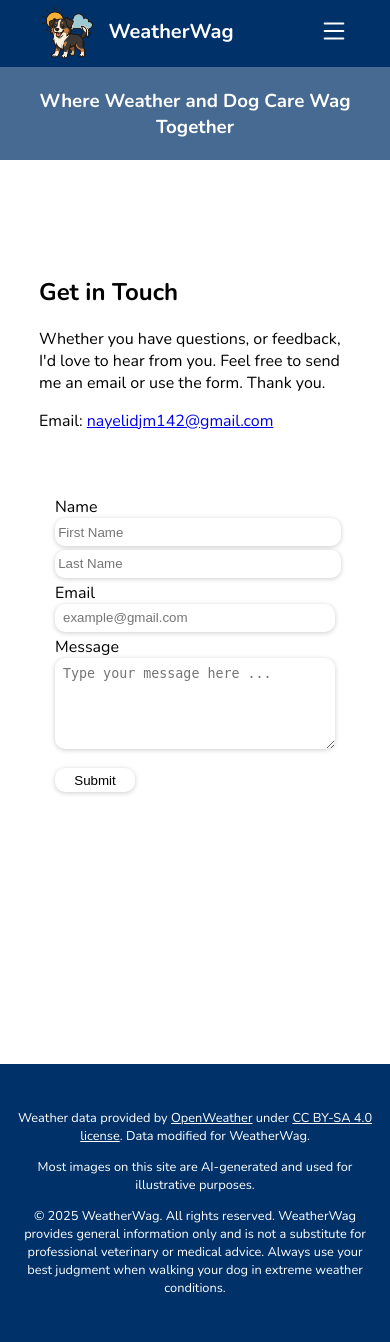
After one commit to nayelimdejesus/weatherwag, a Flask app: template templates/contact.html in a window 390 px wide. The commit adds this page. Run offline with Flask 3, Linux system fonts and the light colour scheme; the template is opened without the code that fills it, so the values that code supplies are empty.

Commit message:
feat(contact): create contact page with responsive layout

```diff
--- a/app.py
+++ b/app.py
@@ -429,6 +429,20 @@ def index():
         product_recom = product_recommendation,
     )
 
+@app.route("/about", methods=["GET"])
+def about():
+    # getting information from states.json
+    base_dir = os.path.abspath(os.path.dirname(__file__))
+    json_path = os.path.join(base_dir, 'data', 'states.json')
+
+    with open(json_path) as f:
+        all_states = json.load(f)
+
+    return render_template(
+        "about.html",
+        all_states = all_states,
+        body_class = 'about-bg'
+        )
 
 if __name__ in "__main__":
     app.run(debug=True, port=5001)
--- a/static/style.css
+++ b/static/style.css
@@ -237,7 +237,13 @@ nav {
     margin-top: 1rem;
   }
 }
-
+textarea{
+  padding: 8px;
+  border-radius: 10px;
+  margin-bottom: .2rem;
+  border:rgba(0, 0, 255, 0.25);
+  box-shadow: 0 1px 5px rgba(0, 0, 0, 0.2);
+}
  /* Input styling */
 input{
     border-radius: 10px;
@@ -307,7 +313,12 @@ button:hover{
   color: white;
 }
 
-
+#contact-submit{
+  width: 5rem;
+}
+.contact-btn{
+  margin-top: 1rem;
+}
 /* Desktop Navigation Links */
 .nav-links{
   display:flex;
@@ -880,7 +891,72 @@ select{
   text-align: center;
   margin-top: 20px;
 }
+#email{
+  width: auto;
+}
+.contact-card{
+    width: 100%;
+    background-color: rgba(255, 255, 255, 0.834);
+    max-width: 60%;
+    margin: 0 auto;
+    padding: 2rem 4rem;
+    text-align: left;
+    display: flex;
+    gap: 4rem;
+    border-radius: 10px;
+    margin-block: 5rem;
+}
+@media (max-width: 960px) {
+  .contact-card {
+    max-width: 60%;
+    display: flex;
+    flex-direction: column;
+    gap: 2rem;
+  }
+}
+@media (max-width: 403px) {
+  .contact-card {
+    width: 100%;
+    max-width: 80%;
+    padding: 1rem;
+    display: flex;
+    flex-direction: column;
+  }
+}
 
+.contact-section{
+  width: 100%;
+  max-width: 80%;
+  margin: 0 auto;
+}
+@media (max-width: 490px) {
+  .contact-section {
+    width: 100%;
+    max-width: 100%;
+
+  }
+}
+.contact-name{
+  display: flex;
+  gap: 1rem;
+}
+@media (max-width: 820px) {
+  .contact-name {
+  display: block;
+
+  }
+}
+
+#contact-input{
+  width: 100%;
+  padding-inline: .2rem;
+}
+.contact-form{
+   display:flex;
+   flex-direction: column;
+   padding: 1rem;
+   text-align: center;
+}
 .about-card{
   margin: 0 auto;
   margin-inline: 15rem;
@@ -918,3 +994,8 @@ footer{
     padding-block: 1rem;
   }
 }
+
+.contact-form div,
+.contact-form label{
+  text-align: left;
+}
--- /dev/null
+++ b/templates/contact.html
@@ -0,0 +1,28 @@
+{% extends "base.html" %}
+
+{% block content %}
+<div class = "contact-card">
+    <div class = "contact-section">
+        <h2> Get in Touch </h2>
+        <p>Whether you have questions, or feedback, I'd love to hear from you. Feel free to send me an email or use the form. Thank you.</p>
+        <p>Email: <a href="mailto:nayelidjm142@gmail.com">nayelidjm142@gmail.com</a></p>
+    </div>
+    <div class = "contact-section">
+        <form class = "contact-form" method="POST" action="/">
+            <label>Name</label>
+            <div class = "contact-name">
+                <input id = "contact-input" type = "text" name = "name" placeholder="First Name" required/>
+                <input id = "contact-input" type = "text" name = "name" placeholder="Last Name" required/>
+            </div>
+            <label>Email</label>
+                <input id = "email" type = "email" name = "email" placeholder="example@gmail.com" required/>
+                <label>Message</label>
+                <textarea name = "message" placeholder = "Type your message here ..." rows = "5" required></textarea>
+                <div class = "contact-btn">
+                    <button id = "contact-submit" type="submit">Submit</button>
+                </div>
+
+        </form>
+    </div>
+</div>
+{% endblock %}
```
